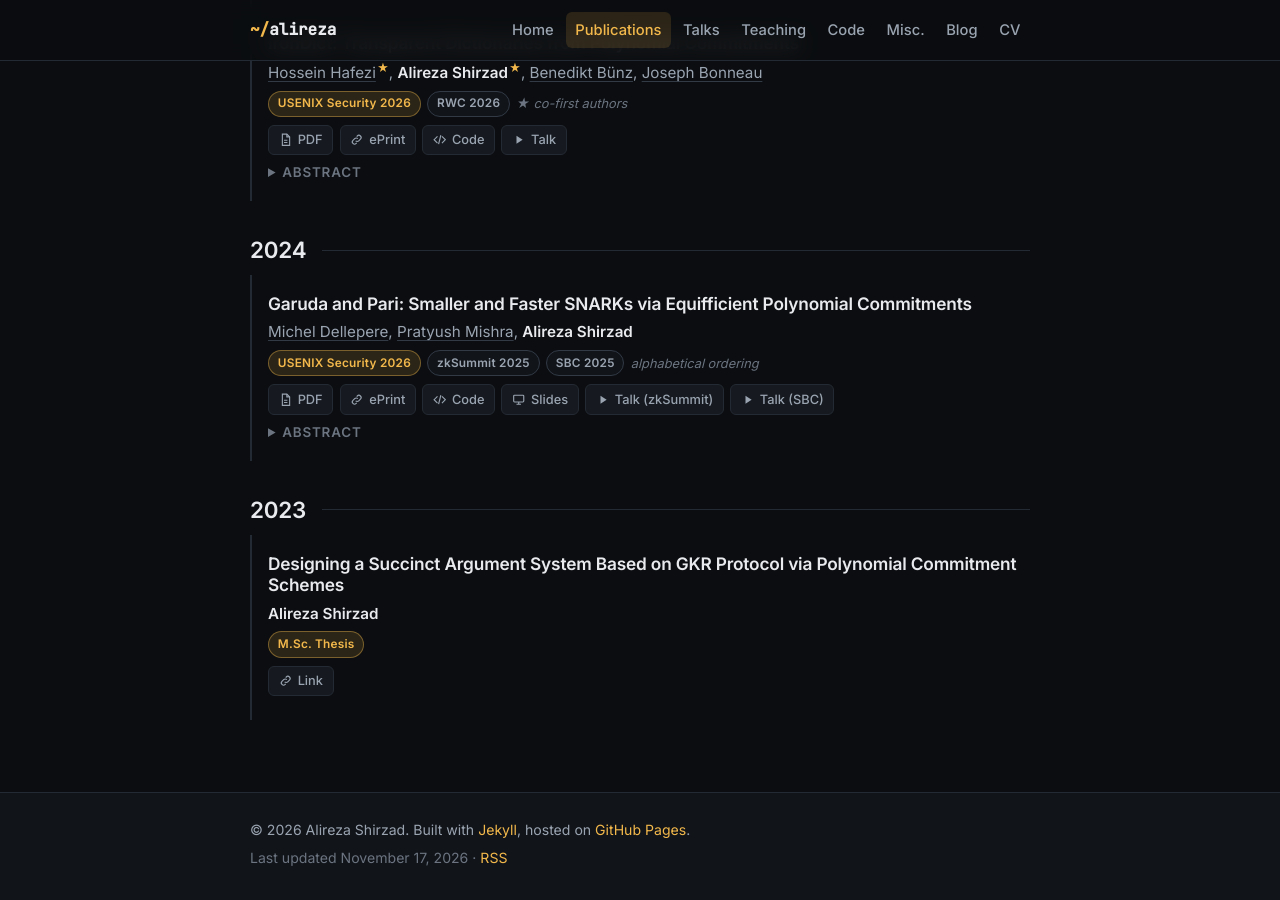
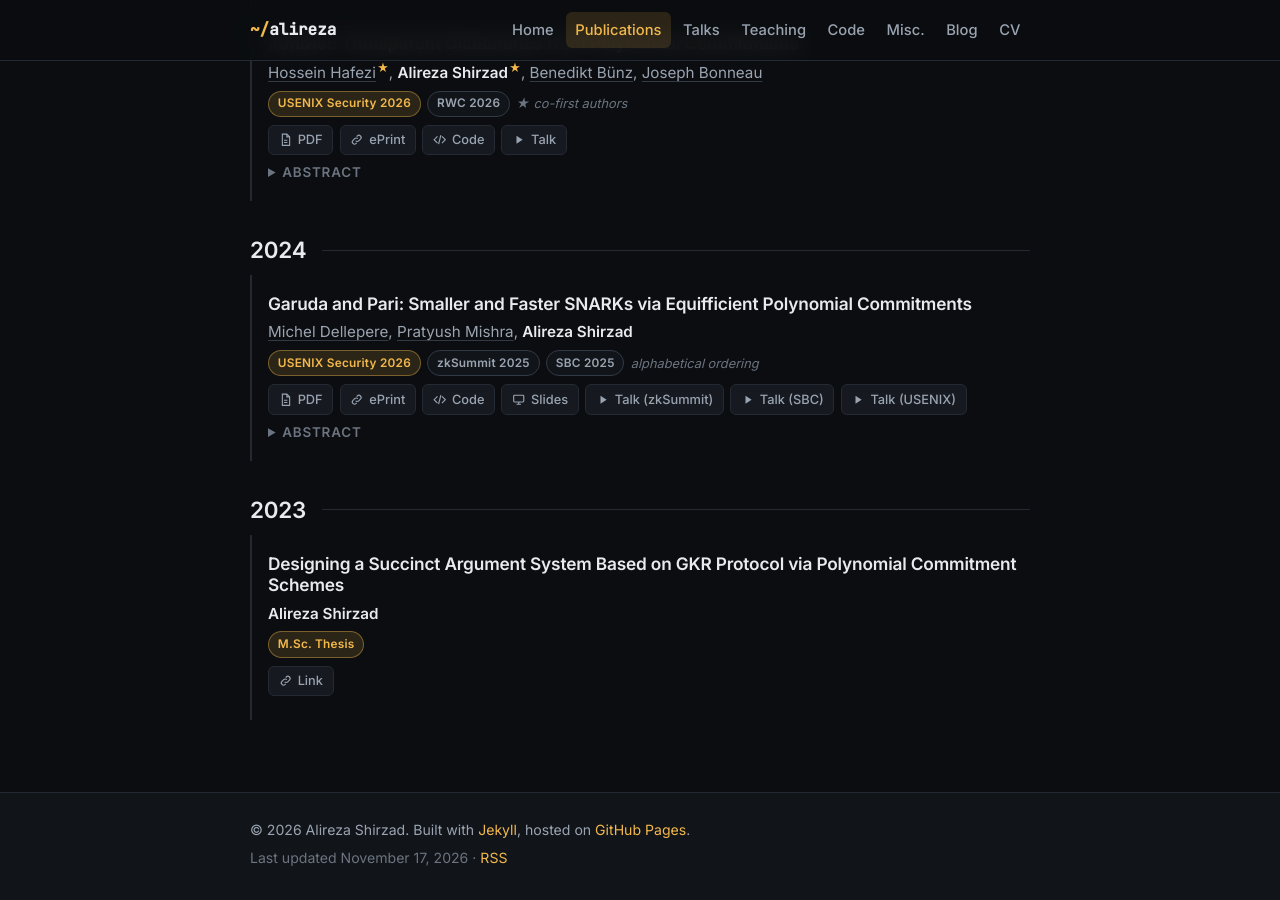
Before and after one commit to alireza-shirzad/alireza-shirzad.github.io, a Jekyll site: the page built from publications.md, in a window 1280 px wide and 900 px high, scrolled down 1321 px. Built offline with Jekyll 4.4.1, drawn with Linux system fonts in a browser that asks for light colours.

Commit message:
Add Garuda & Pari USENIX talk video
Co-Authored-By: Claude Opus 5.5 <noreply@anthropic.com>

```diff
--- a/_data/publications.yml
+++ b/_data/publications.yml
@@ -208,6 +208,7 @@
     videos:
       - { label: Talk (zkSummit), url: "https://www.youtube.com/watch?v=zFn_4IYbbxQ&list=PLH43_pWBaY28tDop1jwGdVqdi98LiUQg9" }
       - { label: Talk (SBC), url: "https://youtu.be/6qFjjl9s688?t=8420" }
+      - { label: Talk (USENIX), url: https://youtu.be/sF3ApyPjguw }
   abstract: >-
     SNARKs are powerful cryptographic primitives that allow a prover to produce a succinct
     proof of a computation. Two key goals of SNARK research are to minimize the size of the
```
